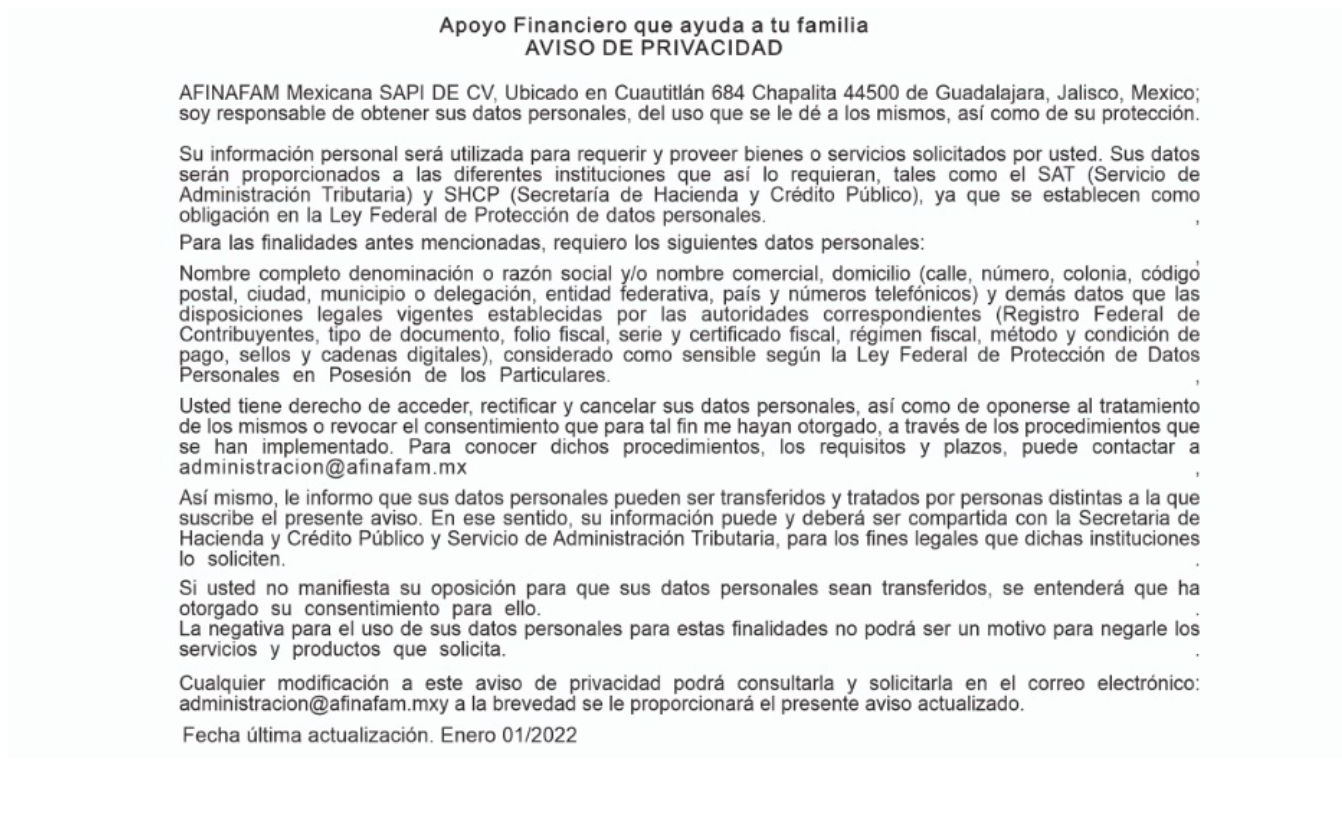
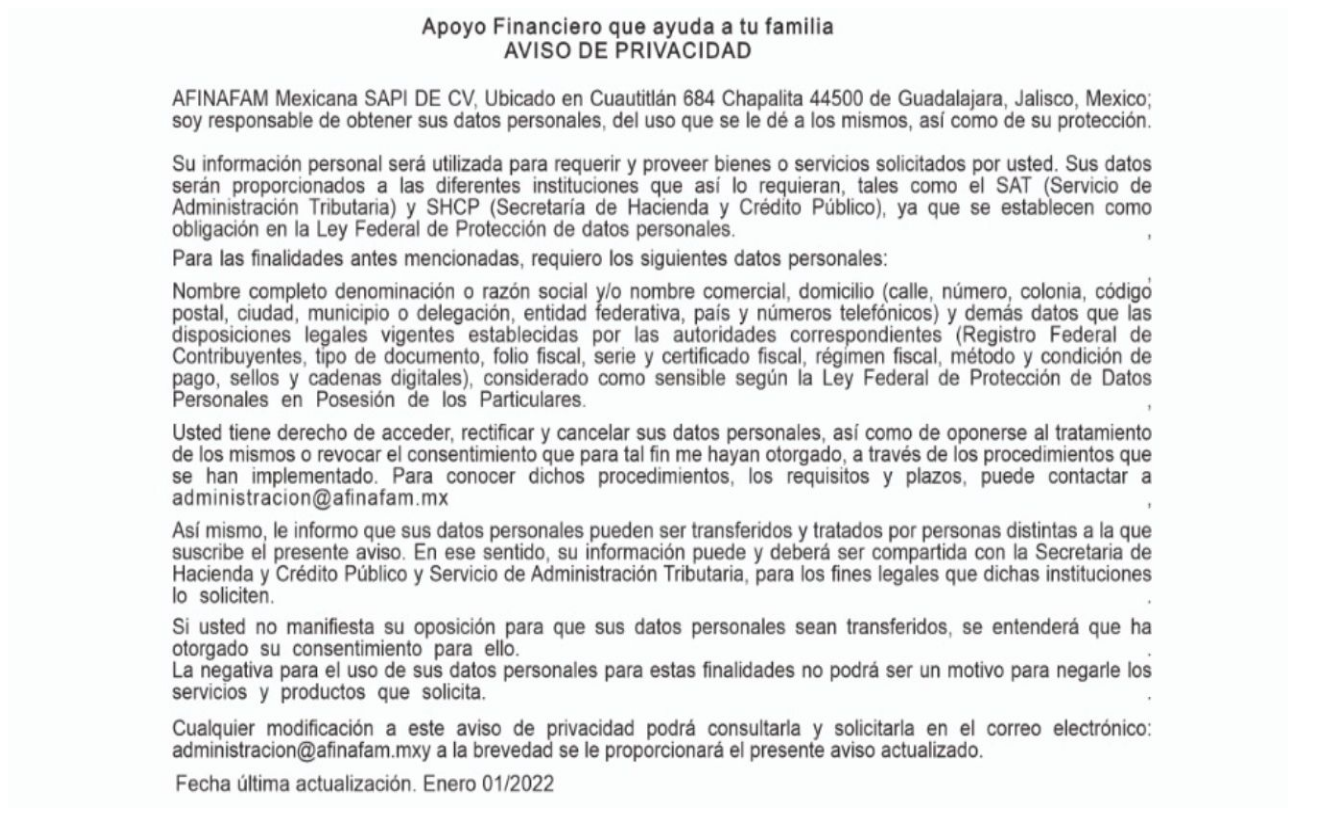
Before and after one commit to moiseshernandez26/afinafam-policity, a plain HTML site: page index.html in a window 1280 px wide. Shown: the whole page, 1342 px wide, since content can reach past the window. Drawn offline with Linux system fonts and the light colour scheme.

Commit message:
new design

```diff
--- a/index.html
+++ b/index.html
@@ -7,9 +7,11 @@
     <title>Afinafam</title>
 </head>
 <body>
-    <a href="#">
-        <img src="https://moiseshernandez26.github.io/afinafam-policity/image.jpg" alt="policity">
-    </a>
+    <div class="container">
+        <a href="#">
+            <img src="https://moiseshernandez26.github.io/afinafam-policity/image.jpg" alt="policity" class="image-policity">
+        </a>
+    </div>
 
     <script>
         document.addEventListener('DOMContentLoaded', function() {
@@ -17,5 +19,17 @@
             img.click();
         })
     </script>
+
+    <style>
+        .container {
+            width: 100vw;
+            height: 100vh;
+        }
+
+        .image-policity {
+            width: 100%;
+            height: 100%;
+        }
+    </style>
 </body>
 </html>
```
